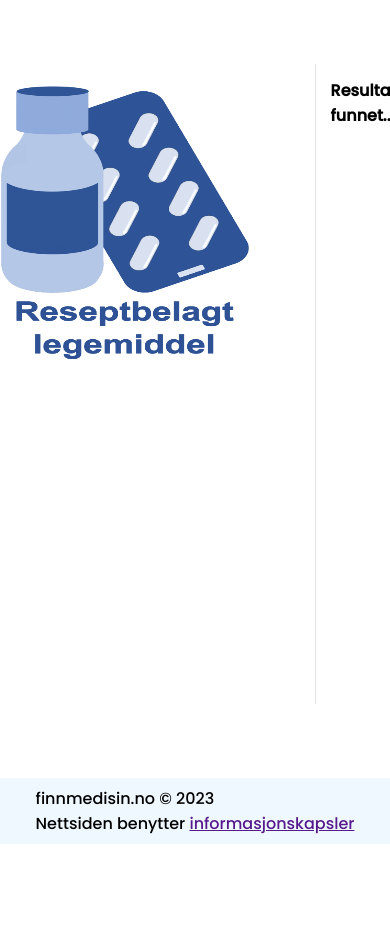
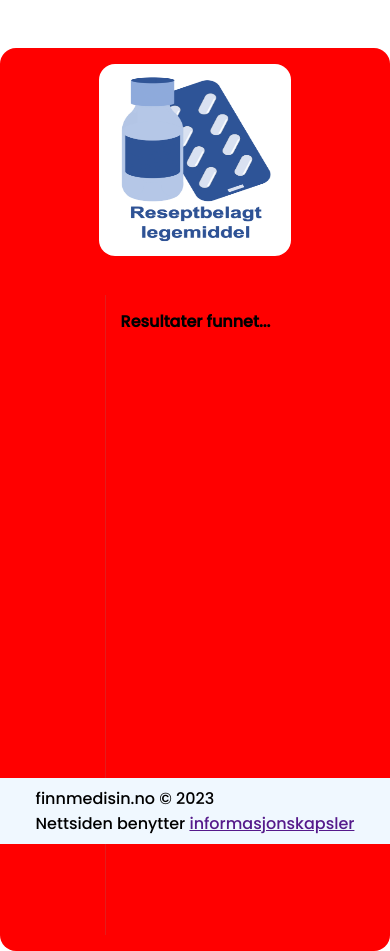
Before and after one commit to Josyno106/finn-medisin, a PHP site: page /site2.php in a window 390 px wide; the page is wider, and only the part inside the window is pictured. Before the commit the page ends 844 px from the top of that part, so only its background shows below. Run offline with PHP 8.4, Linux system fonts and the light colour scheme; the visitor is signed in with stand-in values (Sample User, id 1); data that the repository does not hold is empty; some web fonts are replaced.

Commit message:
added more mobile styles

```diff
--- a/css/site2.css
+++ b/css/site2.css
@@ -86,3 +86,22 @@ section {
     border-radius: 1rem;
   }
 }
+
+/* media queries for mobile devices */
+@media only screen and (max-width: 600px) {
+  section {
+    width: 100%;
+    flex-direction: column;
+    background-color: red;
+  }
+  .sec1_2_placement_inner_i {
+    flex-direction: column;
+    justify-content: center;
+    align-items: center;
+  }
+  .sec1_2box1 img {
+    height: 12rem;
+    width: 12rem;
+    border-radius: 1rem;
+  }
+}
```
